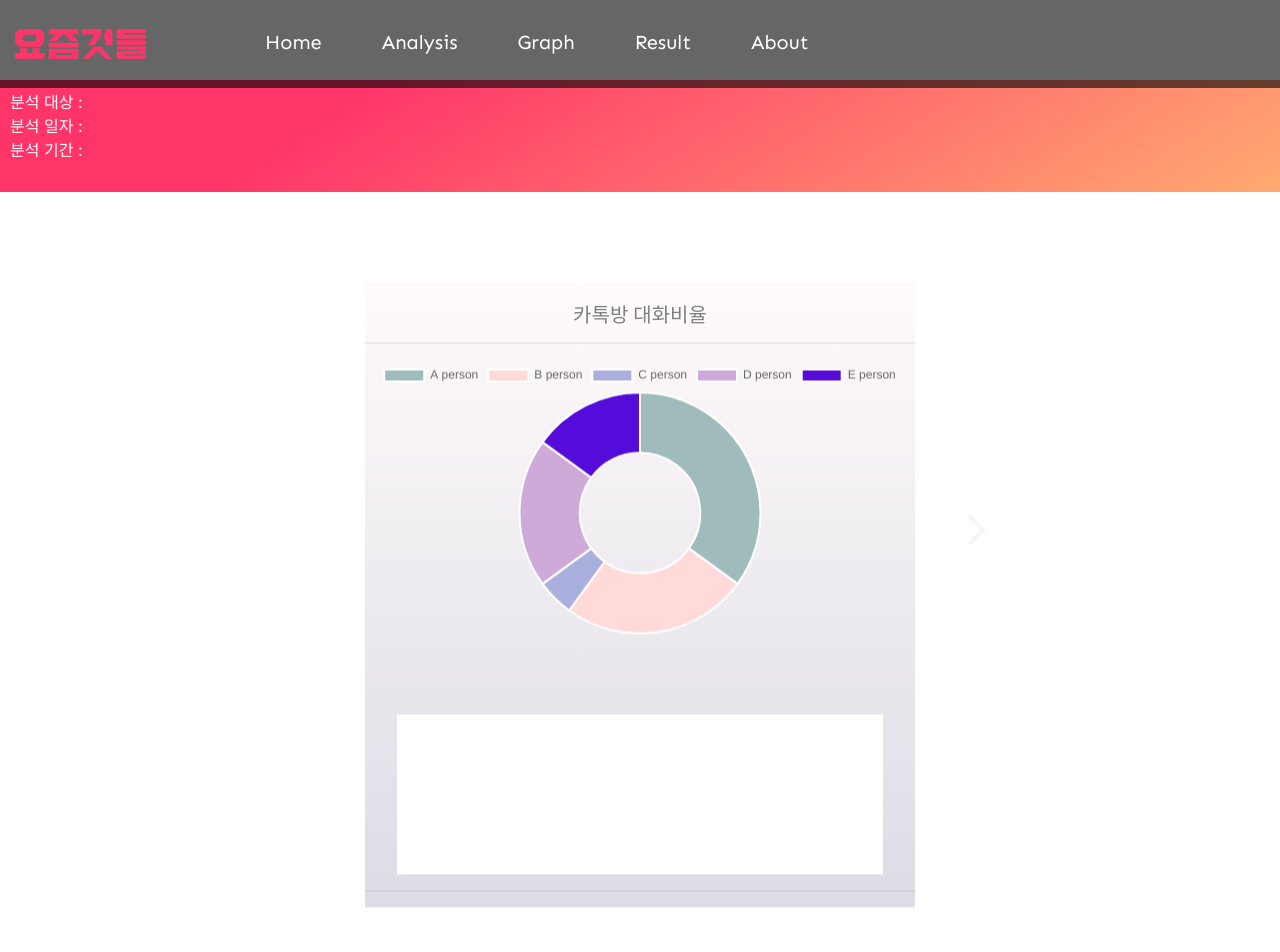
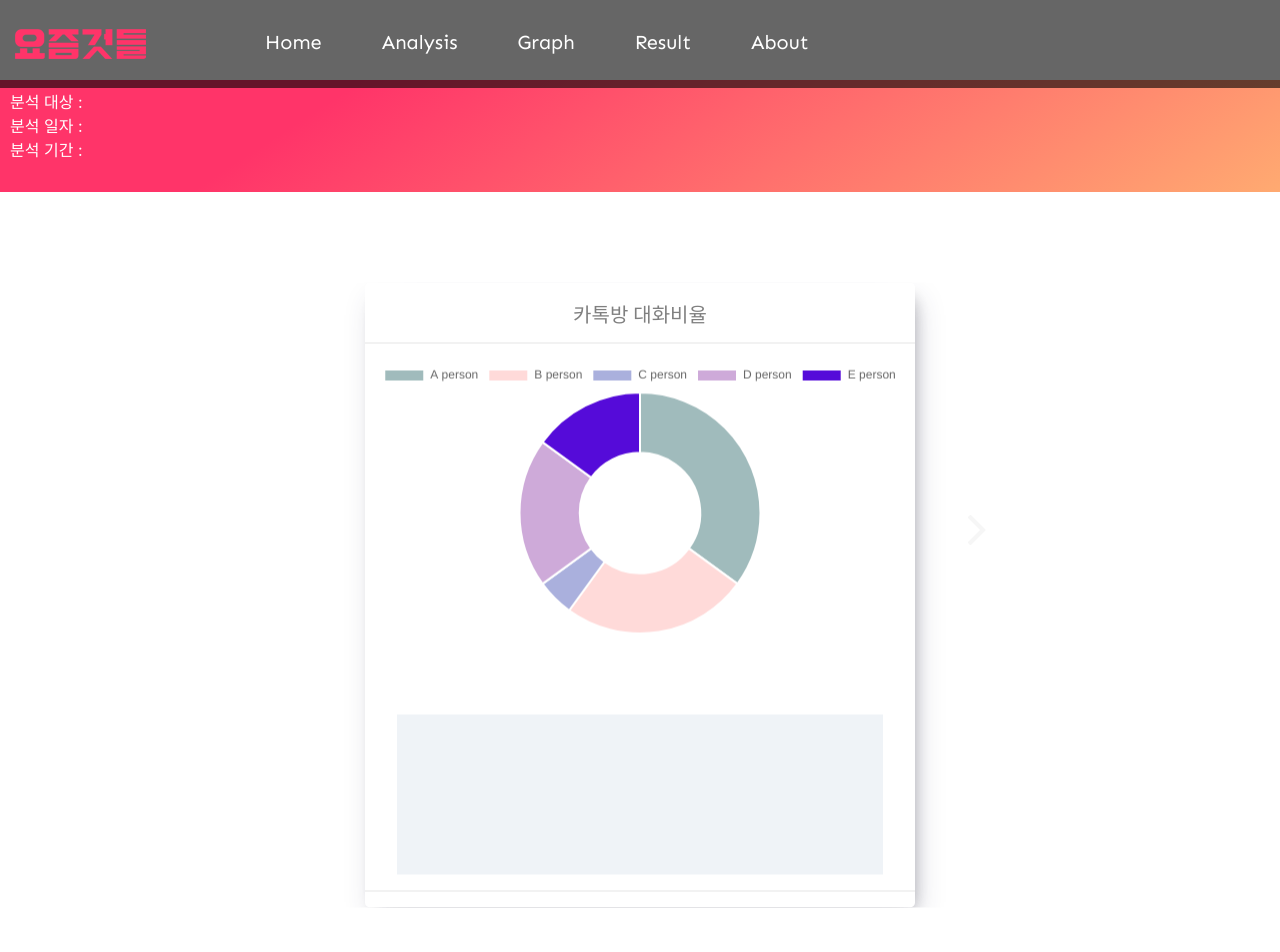
Before and after one commit to pot1223/KusitmsCompanyProject, a plain HTML site: page html/analysis.html in a window 1280 px wide. Shown: the top 952 px of the page. Drawn offline with nearby package versions, Linux system fonts and the light colour scheme; files whose address does not match are found by name.

Commit message:
Update body.css

```diff
--- a/css/body.css
+++ b/css/body.css
@@ -11,9 +11,9 @@
     font-family: 'Roboto', sans-serif;
 }
 .description{
-    background: white;
-    /*background-image: linear-gradient(to top, #feada6 0%, #f5efef 100%);
-    */color:black;
+
+    background-color:#eff3f7;;
+    color:black;
     margin-left: 2rem;margin-right: 2rem;
     margin-top: 5rem;height:10rem;
     font-family: 'Roboto', sans-serif;
@@ -22,9 +22,17 @@
     align-items: center;
 }
 .skills, .pos,.chat-ratio{
+    background-color: white;
+    display: flex;
+    align-items: flex-start;
+    justify-content: space-between;
+    font-weight: 300;
+    border-radius: 5px;
+    color: #adaeb9;
+    box-shadow: 5px 13px 27px -5px rgba(50, 50, 93, 0.25),
+    5px 8px 16px -8px rgba(0, 0, 0, 0.3), 0 -6px 16px -6px rgba(0, 0, 0, 0.025);
     padding-top:20px;
-    background-image: linear-gradient(to top, rgb(220, 220, 230) 0%, rgb(255,250,250) 100%);
- }
+}
 .chat-ratio-title, .skills-title{
     color:grey;
     text-decoration: none;
```
